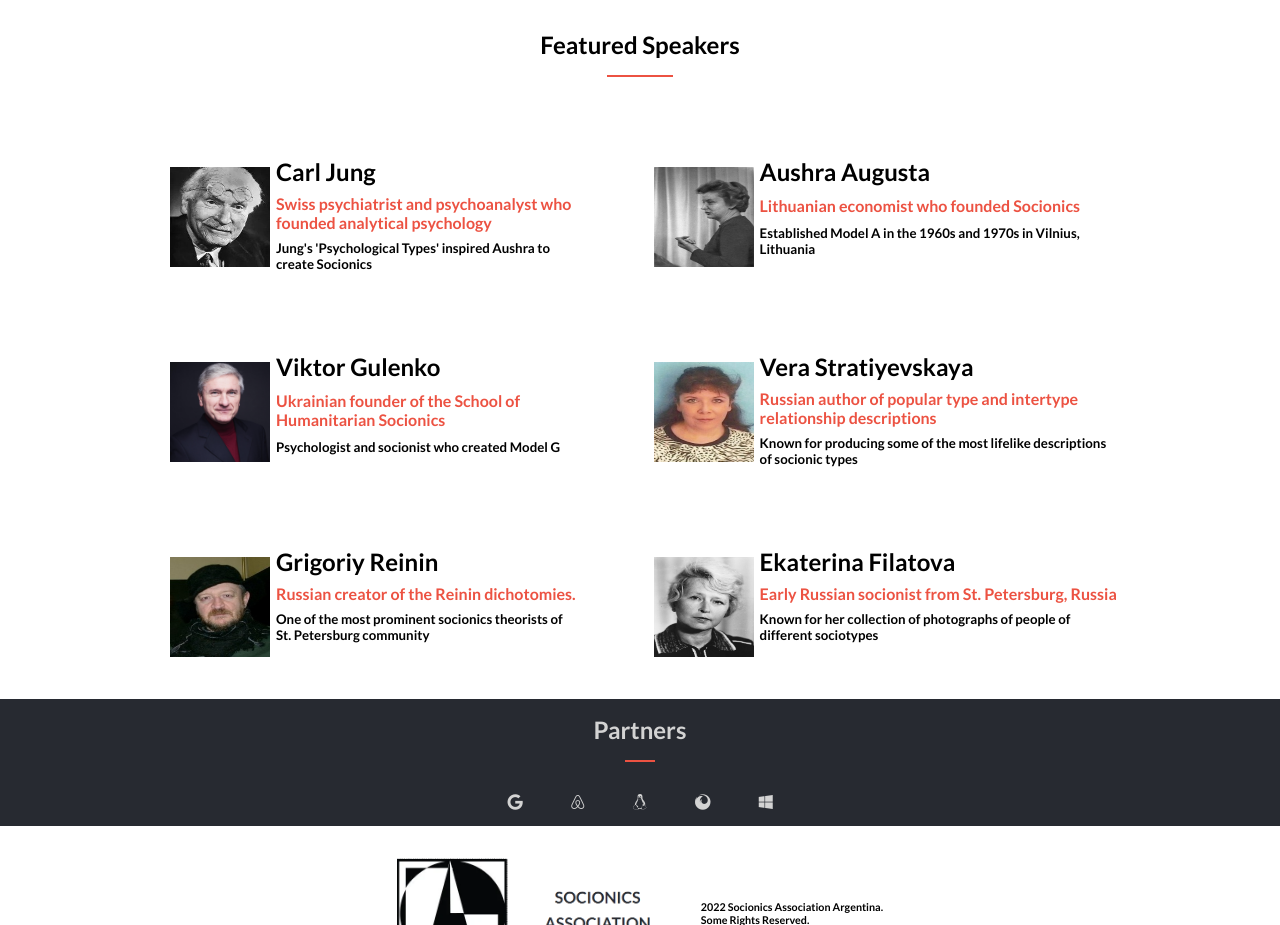
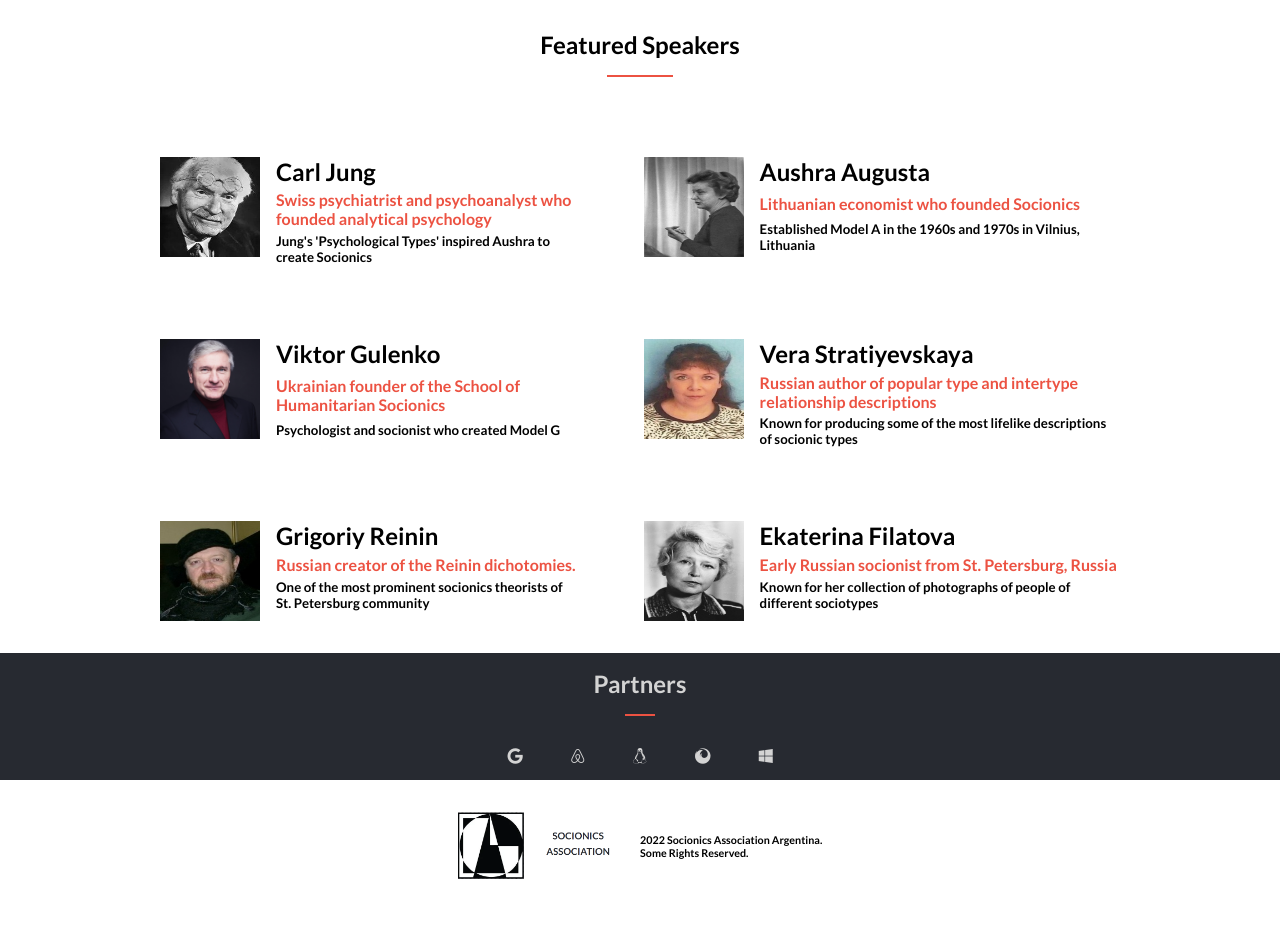
Before and after one commit to Daf98/Capstone1, a website: page index.html in a window 1280 px wide. Shown: the part 1293-2218 px from the top of the page. Drawn offline with Linux system fonts and the light colour scheme.

Commit message:
Fix grid gaps

```diff
--- a/css/styles.css
+++ b/css/styles.css
@@ -316,7 +316,7 @@ ul {
   grid-template-rows: auto auto auto;
   justify-content: start;
   padding: 2rem;
-  gap: 0.5rem 1rem;
+  gap: 0.3rem 1rem;
 }
 
 .speaker-img {
@@ -324,8 +324,6 @@ ul {
   width:100px;
   grid-column: 1/2;
   grid-row: 1 / span 2;
-  margin:10%;
-
 }
 
 .speaker-img::before {
@@ -456,6 +454,10 @@ ul {
     justify-items: start;
     padding: 0 10%;
   }
+  .speaker {
+    gap: 0.3rem 1rem;
+  }
+
 
   .about-partners,
   .copyright {
@@ -476,7 +478,7 @@ ul {
   }
 
   .copyright-logo {
-    width: 25%;
+    width: 15%;
   }
 
   /* About page */
```
